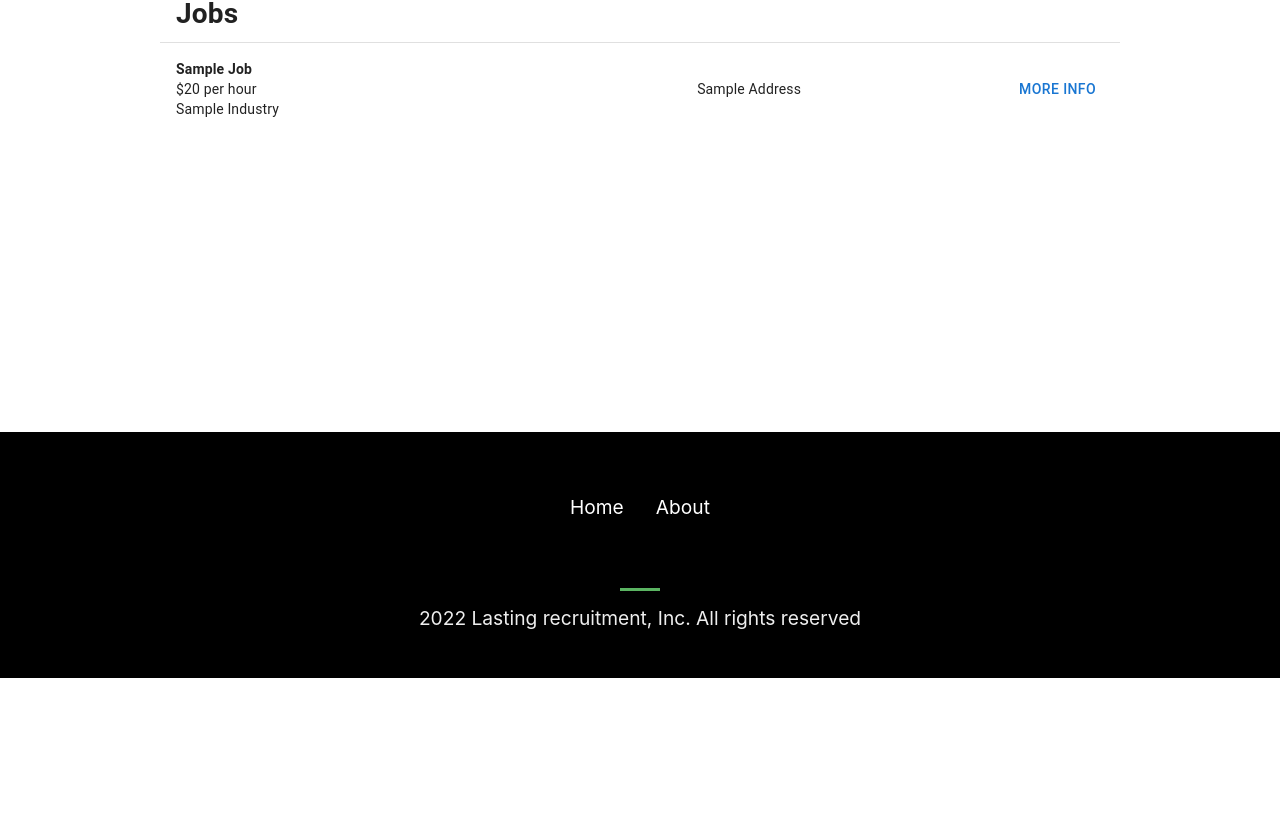
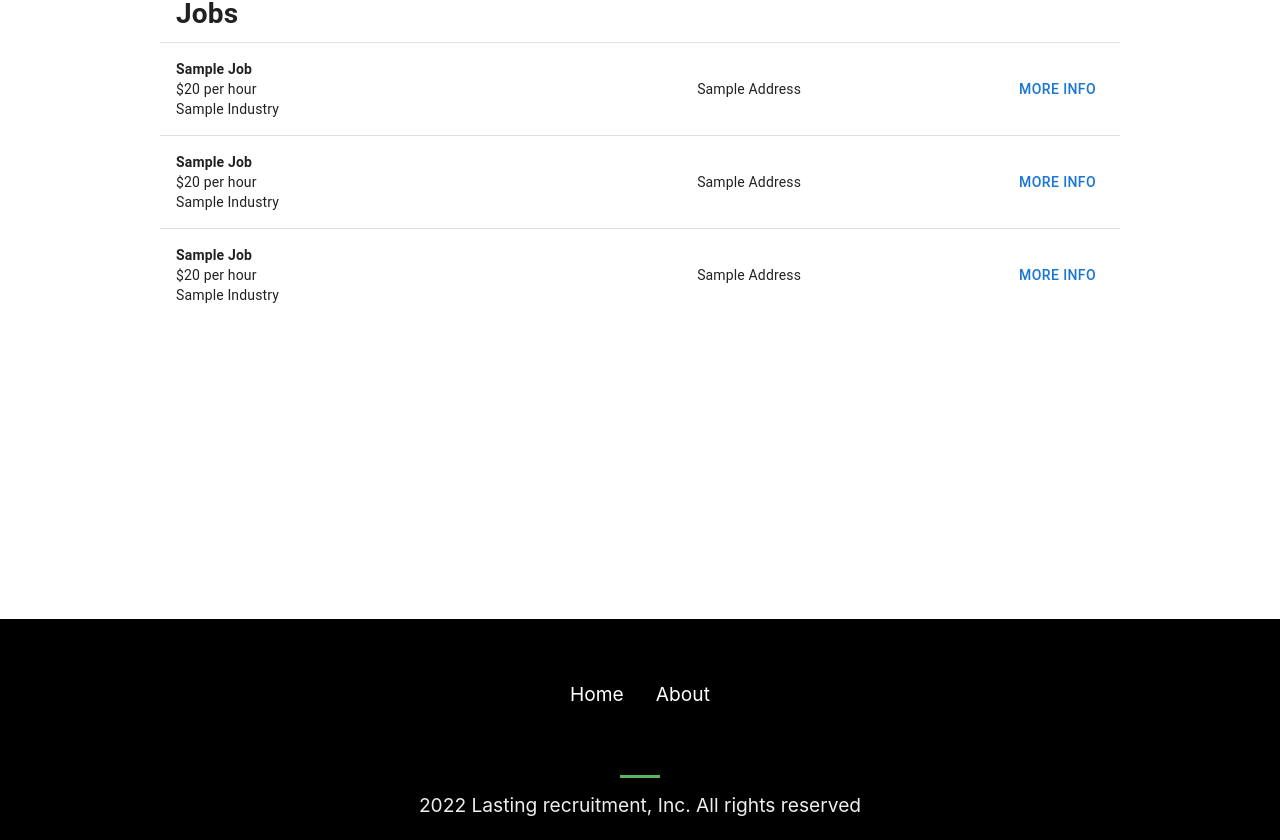
Before and after one commit to Aziz-Rezguii/LastingRecruitementFrontend, a React (Create React App) app: page /Apply in a window 1280 px wide. Shown: the part 933-1773 px from the top of the page. Before the commit the page ends 1627 px from the top, so only its background shows below. Built offline with nearby package versions, Linux system fonts and the light colour scheme.

Commit message:
Update joblist.js

```diff
--- a/src/components/joblist.js
+++ b/src/components/joblist.js
@@ -32,6 +32,28 @@ const JobsList = (props) => {
   const [Jobs] = useState([
     {
       _id: "1",
+      name: "Sample Job",
+      payrate: "$20 per hour",
+      industry: "Sample Industry",
+      address: "Sample Address",
+      jobduties: "Sample Job Duties",
+      shifts: "Sample Shifts",
+      date: "2023-12-20",
+      jobrequirements: "Sample Job Requirements",
+    },
+    {
+      _id: "2",
+      name: "Sample Job",
+      payrate: "$20 per hour",
+      industry: "Sample Industry",
+      address: "Sample Address",
+      jobduties: "Sample Job Duties",
+      shifts: "Sample Shifts",
+      date: "2023-12-20",
+      jobrequirements: "Sample Job Requirements",
+    },
+    {
+      _id: "3",
       name: "Sample Job",
       payrate: "$20 per hour",
       industry: "Sample Industry",
```
